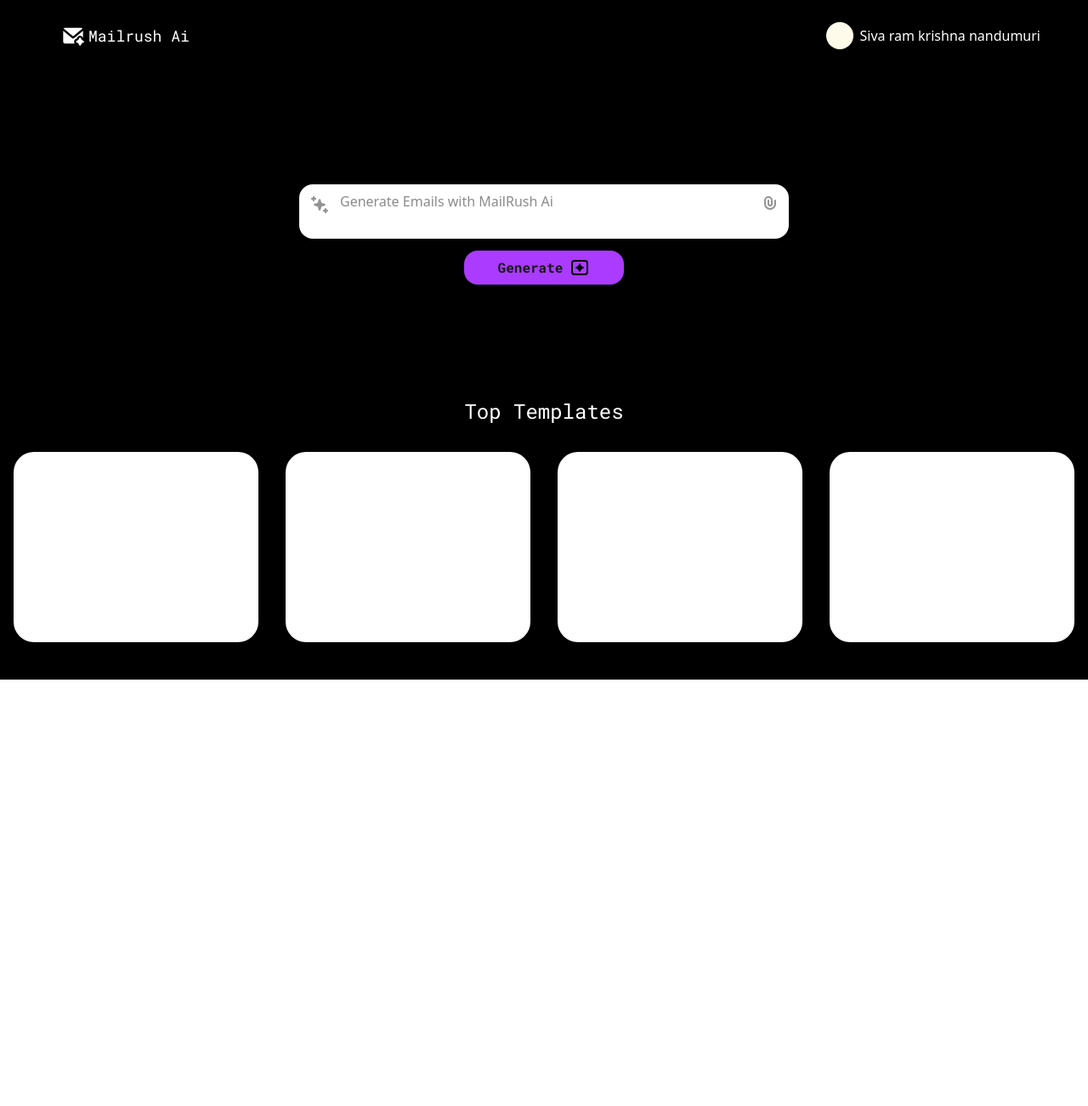
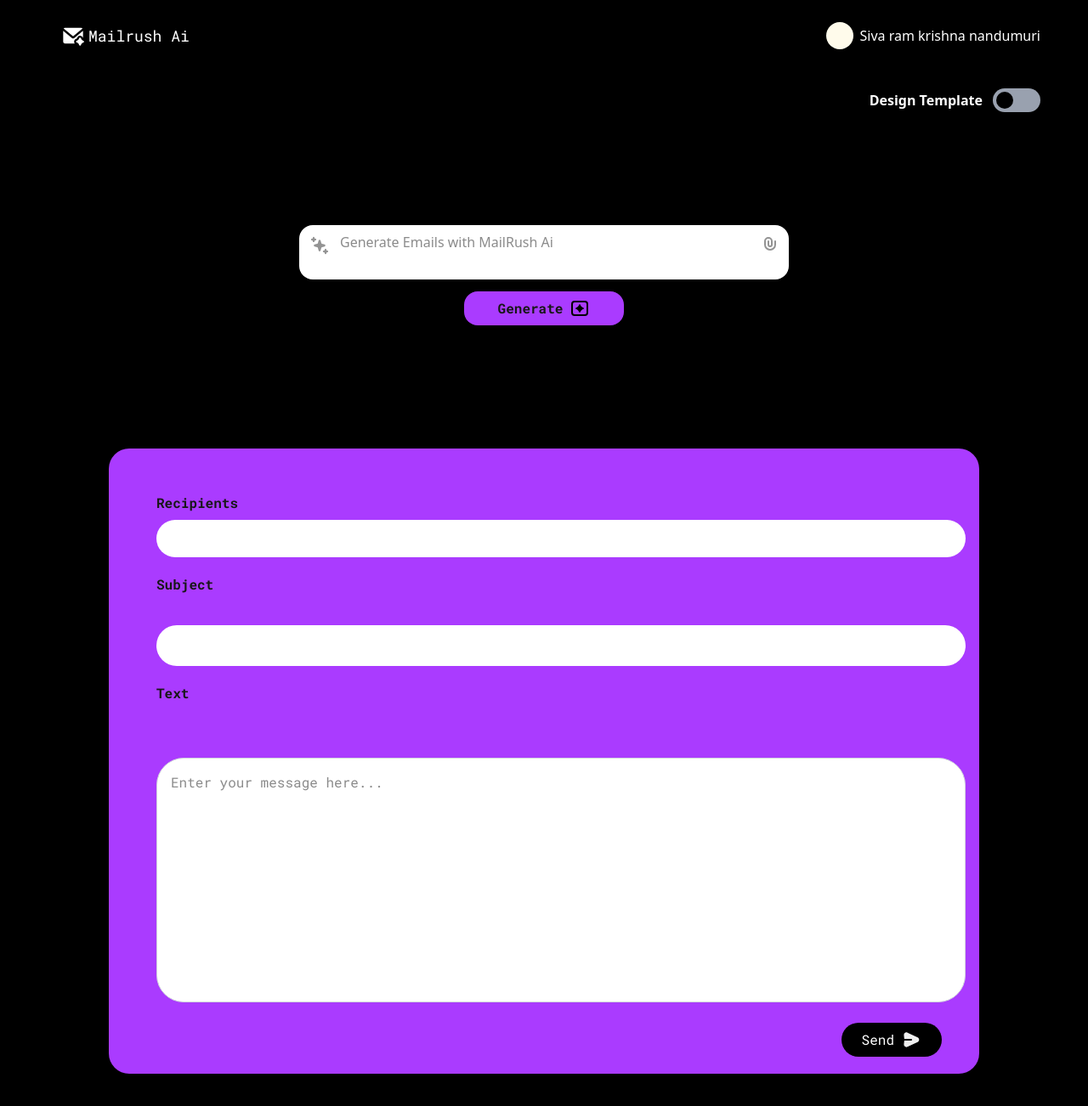
Before and after one commit to Irshad3786/Mail-Rush-Ai, a Next.js app: page /dashboard in a window 1280 px wide. Shown: the top 1302 px of the page at 85% size. Before the commit the page ends 800 px from the top, so only its background shows below. Built offline with nearby package versions, Linux system fonts and the light colour scheme.

Commit message:
feat: add design template toggle and enhance email generation form with recipient, subject, and body fields

```diff
--- a/app/dashboard/page.tsx
+++ b/app/dashboard/page.tsx
@@ -5,7 +5,9 @@ function Dashboard() {
   const textareaRef = useRef<HTMLTextAreaElement>(null)
   const fileInputRef = useRef<HTMLInputElement>(null)
   const [selectedFiles, setSelectedFiles] = useState<File[]>([])
+  const [isToggled, setIsToggled] = useState(false)
   const [input,setinput] = useState("")
+  const [finData , setfinData] = useState<{body: string,email:string,subject:string} | null>(null)
 
   const handleInput = () => {
     if (textareaRef.current) {
@@ -51,7 +53,7 @@ function Dashboard() {
     const data = await res.json();
 
     console.log(data);
-    setinput("")
+    setfinData(data)
 
   };
 
@@ -72,6 +74,20 @@ function Dashboard() {
           </div>
 
         </nav>
+
+        <div className='flex items-center gap-4 pt-5 flex-wrap justify-end pr-14'>
+                <label className='flex items-center gap-3 cursor-pointer'>
+                  <span className='text-white font-bold'>Design Template</span>
+                  <div
+                    onClick={() => setIsToggled(!isToggled)}
+                    className={`relative w-14 h-7 rounded-full transition-colors ${isToggled ? 'bg-white' : 'bg-gray-400'}`}
+                  >
+                    <div
+                      className={`absolute top-1 left-1 w-5 h-5 bg-black rounded-full transition-transform ${isToggled ? 'translate-x-7' : 'translate-x-0'}`}
+                    />
+                  </div>
+                </label>
+              </div>
 
         <div className='flex justify-center items-center px-5 h-96'>
           <div className='w-full max-w-xl'>
@@ -137,14 +153,65 @@ function Dashboard() {
         </div>
 
 
-        <div>
-          <h1 className='text-center text-white font-Roboto_Mono text-2xl '>Top Templates</h1>
 
-          <div className='flex justify-center items-center gap-8 w-full py-8 flex-wrap'>
-            <div className='w-72 h-56 bg-white rounded-3xl'></div>
-            <div className='w-72 h-56 bg-white rounded-3xl'></div>
-            <div className='w-72 h-56 bg-white rounded-3xl'></div>
-            <div className='w-72 h-56 bg-white rounded-3xl'></div>
+
+
+        <div className='flex justify-center items-center pt-3 font-Roboto_Mono py-11'>
+          <div className='h-fit py-5 w-[80%]  bg-[#AA3BFF] rounded-3xl' >
+            <div className='pl-4 pr-4 md:pl-14 pt-8'>
+              <div className='flex  items-center flex-wrap gap-2'>
+              <h1 className='font-bold'>Recipients</h1>
+              <input
+                type="text"
+                title='one'
+                value={finData?.email || ""}
+                onChange={(e)=> {setfinData({subject: finData?.subject  || "" , email: e.target.value, body: finData?.body  || ""})}}
+                className='bg-white py-3 px-2 rounded-4xl text-sm md:text-md w-full max-w-5xl focus:outline-none focus:ring-2 focus:ring-purple-500'
+              />
+              </div>
+              <div className='flex items-center gap-2 md:gap-9 pt-5 flex-wrap'>
+              <h1 className='font-bold'>Subject</h1>
+              <input
+                type="text"
+                title='two'
+                value={finData?.subject || ""}
+                onChange={(e)=> {setfinData({subject: e.target.value , email: finData?.email  || "", body: finData?.body  || ""})}}
+                className='bg-white py-3 px-2 rounded-4xl w-full max-w-5xl focus:outline-none focus:ring-2 focus:ring-purple-500'
+              />
+              </div>
+
+
+
+              <div className='flex items-center gap-2 md:gap-16 pt-5 flex-wrap w-full '>
+              <h1 className='font-bold'>Text</h1>
+              <textarea
+                name="text"
+                id="emailText"
+                value={finData?.body || ""}
+                onChange={(e)=> {setfinData({subject: finData?.subject  || "" , email: finData?.email  || "", body: e.target.value })}}
+                placeholder="Enter your message here..."
+                className='bg-white border rounded-4xl  border-gray-300  p-4 h-72 w-full md:w-full max-w-5xl resize-none focus:outline-none focus:ring-2 focus:ring-purple-500 overflow-y-auto scrollbar-hide'
+              />
+              </div>
+
+
+
+
+            </div>
+
+
+
+
+            <div className='flex justify-end pr-11 pt-6'>
+              <button title='submit' className='bg-black text-white px-6 py-2 rounded-3xl flex justify-center items-center gap-2'>
+                Send <svg xmlns="http://www.w3.org/2000/svg" width="24" height="24" viewBox="0 0 24 24"><path fill="#f0f0f0" fillRule="evenodd" d="M3.402 6.673c-.26-2.334 2.143-4.048 4.266-3.042l11.944 5.658c2.288 1.083 2.288 4.339 0 5.422L7.668 20.37c-2.123 1.006-4.525-.708-4.266-3.042L3.882 13H12a1 1 0 1 0 0-2H3.883z" clip-rule="evenodd"/></svg>
+            </button>
+
+            </div>
+
+
+
+
           </div>
         </div>
 
```
